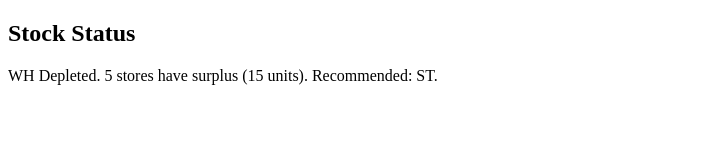
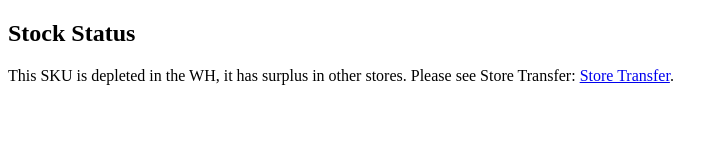
Before and after one commit to MaayanBatit1/shortage-message, a plain HTML site: page index.html in a window 1280 px wide. Shown: the whole page, without its empty margins (0-723 px from the left). Drawn offline with Linux system fonts and the light colour scheme.

Commit message:
Update index.html

```diff
--- a/index.html
+++ b/index.html
@@ -6,12 +6,12 @@
     <title>Stock Status</title>
     <script>
         window.onload = function() {
-            alert("WH Depleted. 5 stores have surplus (15 units). Recommended: ST.");
+            alert("This SKU is depleted in the WH, it has surplus in other stores. Please see Store Transfer: https://app.onebeat.co/store-transfer/recommendations/trips");
         };
     </script>
 </head>
 <body>
     <h2>Stock Status</h2>
-    <p>WH Depleted. 5 stores have surplus (15 units). Recommended: ST.</p>
+    <p>This SKU is depleted in the WH, it has surplus in other stores. Please see Store Transfer: <a href="https://app.onebeat.co/store-transfer/recommendations/trips" target="_blank">Store Transfer</a>.</p>
 </body>
 </html>
```
